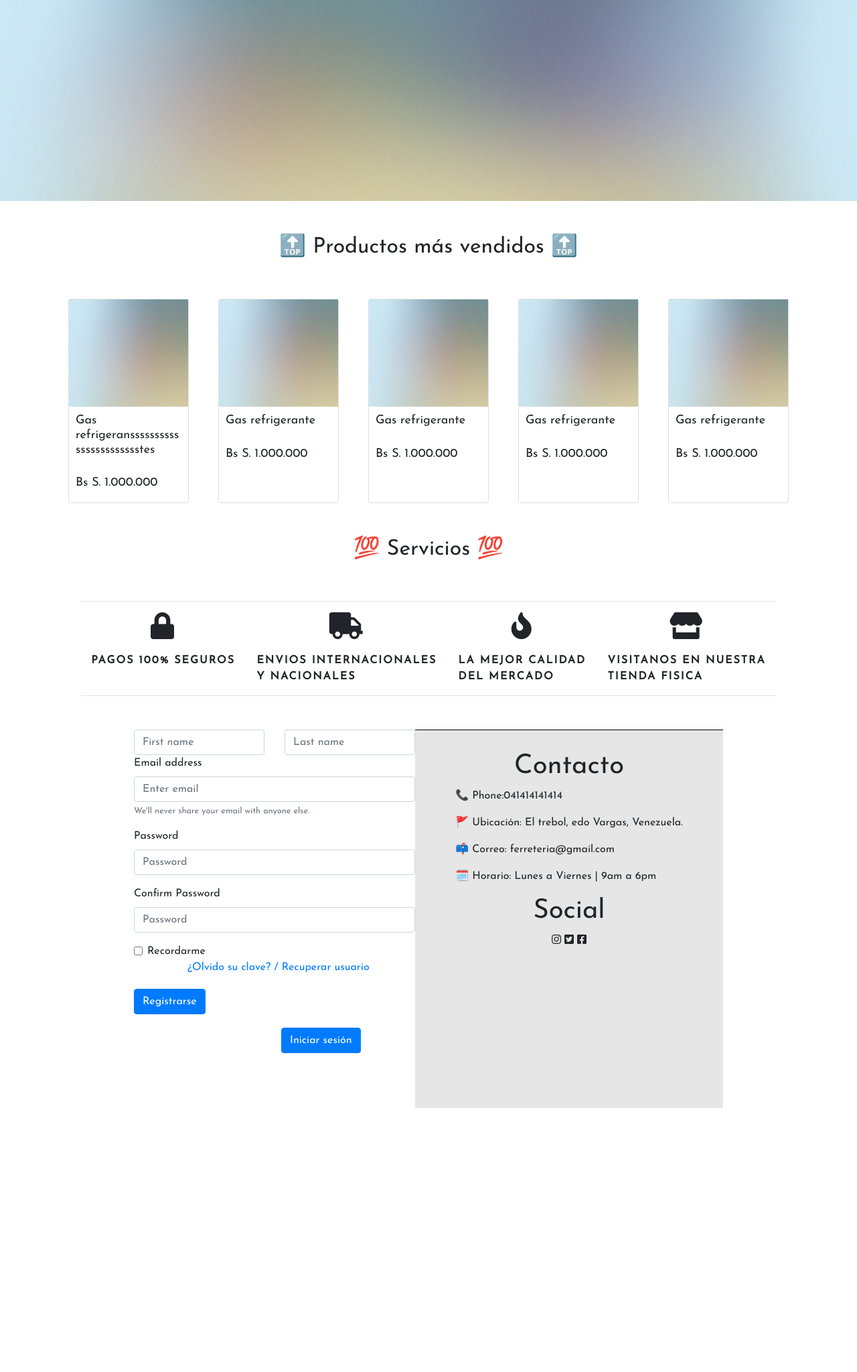
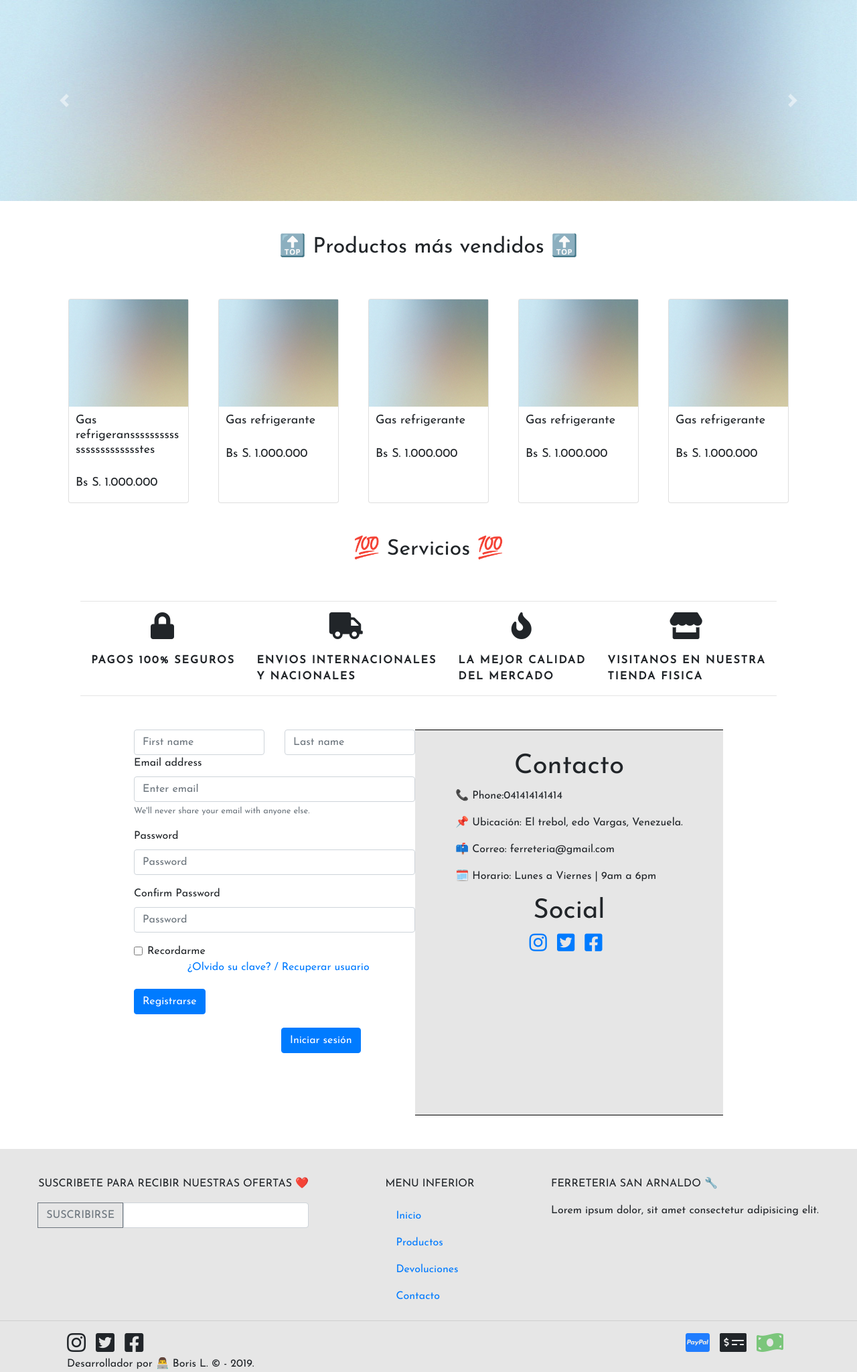
Before and after one commit to borizz1414/tienda, a PHP site: page / in a window 1280 px wide. Shown: the part 120-2168 px from the top of the page at 67% size. Before the commit the page ends 1774 px from the top, so only its background shows below. Run offline with PHP 8.4, Linux system fonts and the light colour scheme; some libraries are stand-ins or nearby versions; grey boxes are pictures that could not be loaded.

Commit message:
Maquetado casi listo 2

```diff
--- a/assets/css/estilos.css
+++ b/assets/css/estilos.css
@@ -122,6 +122,11 @@ justify-content: space-around;
     background:#e6e6e6;
     padding: 30px;
     border-top:1px solid black;
+    border-bottom:1px solid black;
+}
+.social-maps i{
+    font-size: 30px;
+    letter-spacing: 10px;
 }
 #olvido_clave{
     margin-left:60px;
@@ -132,3 +137,38 @@ justify-content: space-around;
 #btn-login{
     margin-left: 220px;
 }
+/*_-------------------FOOTERRRRRR-----*/
+.footer{
+    background: #e6e6e6;
+    margin-top: 50px;
+    display: flex;
+    justify-content: space-around;
+    flex-direction: column;
+}
+.footer-suscribe,.footer-menu,.footer-tienda{
+    margin-top:40px;
+}
+.footer-content{
+    display: flex;
+    justify-content: space-around;
+}
+.derechos-autor{
+    display:flex;
+    justify-content: space-between;
+}
+.social-derechos{
+    margin-left: 100px;
+}
+.social-derechos i, .payment i{
+    font-size: 32px;
+    letter-spacing: 10px;
+}
+.payment{
+    margin-right: 100px;
+}
+#paypal{
+    color:#207dff;
+}
+#billete{
+    color:#7bc67b;
+}
--- a/index.php
+++ b/index.php
@@ -64,7 +64,28 @@
     </header>
     <!-- BANNER -->
     <section class="banner">
-        <img src="assets/img/pic01.jpg" alt="">
+    <div id="carouselExampleControls" class="carousel slide" data-ride="carousel">
+  <div class="carousel-inner">
+    <div class="carousel-item active">
+      <img class="d-block w-100" src="assets/img/pic01.jpg" alt="First slide">
+    </div>
+    <div class="carousel-item">
+      <img class="d-block w-100" src="assets/img/pic08.jpg" alt="Second slide">
+    </div>
+    <div class="carousel-item">
+      <img class="d-block w-100" src="assets/img/pic09.jpg" alt="Third slide">
+    </div>
+  </div>
+  <a class="carousel-control-prev" href="#carouselExampleControls" role="button" data-slide="prev">
+    <span class="carousel-control-prev-icon" aria-hidden="true"></span>
+    <span class="sr-only">Previous</span>
+  </a>
+  <a class="carousel-control-next" href="#carouselExampleControls" role="button" data-slide="next">
+    <span class="carousel-control-next-icon" aria-hidden="true"></span>
+    <span class="sr-only">Next</span>
+  </a>
+</div>
+
 
     </section>
     <!--TEXTO PRODUCTOS DESTACADOS-->
@@ -203,7 +224,7 @@
                </div>
                <div class="phone-maps">
                 <p>📞 Phone:041414141414</p>
-                <p>🚩 Ubicación: El trebol, edo Vargas, Venezuela.</p>
+                <p>📌 Ubicación: El trebol, edo Vargas, Venezuela.</p>
                 <p>📫 Correo: ferreteria@gmail.com</p>
                 <p>🗓️ Horario: Lunes a Viernes | 9am a 6pm</p>
                </div>
@@ -211,9 +232,9 @@
                     <h1>Social</h1>
                </div>
                <div class="social-maps">
-               <i class="fab fa-instagram"></i>
-               <i class="fab fa-twitter-square"></i>
-               <i class="fab fa-facebook-square"></i>
+               <a href=""><i class="fab fa-instagram"></i></a>
+               <a href=""><i class="fab fa-twitter-square"></i></a>
+               <a href=""><i class="fab fa-facebook-square"></i></a>
                </div>
                <div class="horario-maps">
 
@@ -225,6 +246,53 @@
 
     <!--PIE DE PAGINA-->
     <footer class="footer">
+        <div class="footer-content">
+        <div class="footer-suscribe">
+            <p>SUSCRIBETE PARA RECIBIR NUESTRAS OFERTAS ❤️</p>
+            <div class="input-group mb-3">
+  <div class="input-group-append">
+    <button class="btn btn-outline-secondary" type="button">SUSCRIBIRSE</button>
+  </div>
+  <input type="text" class="form-control" placeholder="" aria-label="" aria-describedby="basic-addon1">
+</div>
+        </div>
+        <div class="footer-menu">
+            <p>MENU INFERIOR</p>
+            <ul class="nav flex-column">
+  <li class="nav-item">
+    <a class="nav-link active" href="#">Inicio</a>
+  </li>
+  <li class="nav-item">
+    <a class="nav-link" href="#">Productos</a>
+  </li>
+  <li class="nav-item">
+    <a class="nav-link" href="#">Devoluciones</a>
+  </li>
+  <li class="nav-item">
+    <a class="nav-link" href="#">Contacto</a>
+  </li>
+
+</ul>
+        </div>
+        <div class="footer-tienda">
+            <p>FERRETERIA SAN ARNALDO 🔧</p>
+            <p>Lorem ipsum dolor, sit amet consectetur adipisicing elit.</p>
+        </div>
+        </div>
+        <hr>
+        <div class="derechos-autor">
+            <div class="social-derechos">
+            <i class="fab fa-instagram"></i>
+            <i class="fab fa-twitter-square"></i>
+            <i class="fab fa-facebook-square"></i><br>
+            <span>Desarrollador por 👨‍💻 Boris L. &copy; - 2019. </span>
+            </div>
+            <div class="payment">
+            <i class="fab fa-cc-paypal" id="paypal"></i>
+            <i class="fas fa-money-check-alt"></i>
+            <i class="fas fa-money-bill-wave" id="billete"> </i>
+            </div>
+        </div>
 
     </footer>
 </div>
```
Also changed, not shown: assets/img/pic08.jpg (added), assets/img/pic09.jpg (added).
